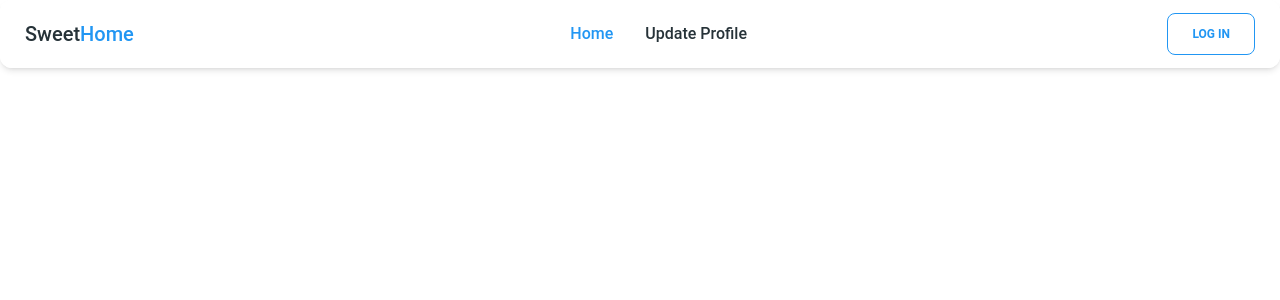
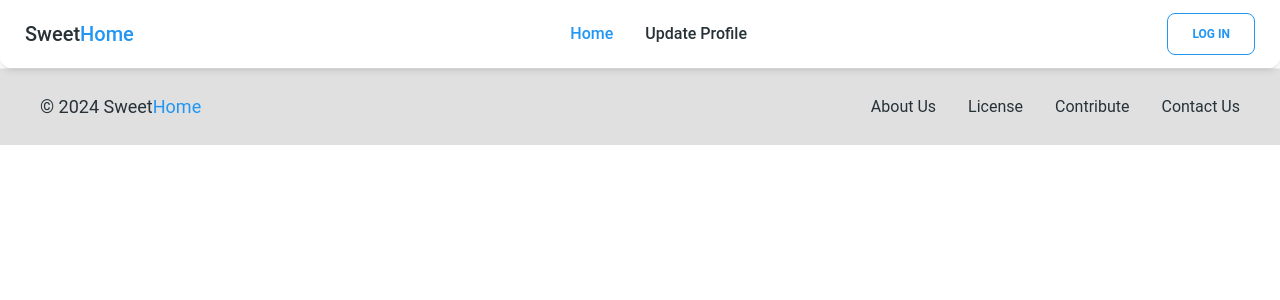
Before and after one commit to hemel17/r909, a React (Vite) app: page / in a window 1280 px wide. Shown: the top 300 px of the page. Built offline with nearby package versions, Linux system fonts and the light colour scheme.

Commit message:
footer added

```diff
--- /dev/null
+++ b/src/components/Footer/Footer.jsx
@@ -0,0 +1,55 @@
+import { Typography } from "@material-tailwind/react";
+
+const Footer = () => {
+  return (
+    <footer className="flex w-full flex-row flex-wrap items-center justify-center gap-y-6 gap-x-12 border-t border-blue-gray-50 py-6 px-10 bg-gray-300 text-center md:justify-between">
+      <Typography color="blue-gray" className="font-normal text-lg">
+        &copy; 2024 Sweet<span className="text-blue-500">Home</span>
+      </Typography>
+      <ul className="flex flex-wrap items-center gap-y-2 gap-x-8">
+        <li>
+          <Typography
+            as="a"
+            href="#"
+            color="blue-gray"
+            className="font-normal transition-colors hover:text-blue-500 focus:text-blue-500"
+          >
+            About Us
+          </Typography>
+        </li>
+        <li>
+          <Typography
+            as="a"
+            href="#"
+            color="blue-gray"
+            className="font-normal transition-colors hover:text-blue-500 focus:text-blue-500"
+          >
+            License
+          </Typography>
+        </li>
+        <li>
+          <Typography
+            as="a"
+            href="#"
+            color="blue-gray"
+            className="font-normal transition-colors hover:text-blue-500 focus:text-blue-500"
+          >
+            Contribute
+          </Typography>
+        </li>
+        <li>
+          <Typography
+            as="a"
+            href="#"
+            color="blue-gray"
+            className="font-normal transition-colors hover:text-blue-500 focus:text-blue-500"
+          >
+            Contact Us
+          </Typography>
+        </li>
+      </ul>
+    </footer>
+  );
+};
+
+export default Footer;
--- a/src/layout/Root.jsx
+++ b/src/layout/Root.jsx
@@ -1,5 +1,6 @@
 import { Outlet } from "react-router-dom";
 import NavbarSimple from "../components/Navbar/SimpleNavbar";
+import Footer from "../components/Footer/Footer";
 
 const Root = () => {
   return (
@@ -8,6 +9,7 @@ const Root = () => {
       <section className="container max-w-[90%] mx-auto">
         <Outlet />
       </section>
+      <Footer />
     </section>
   );
 };
```
